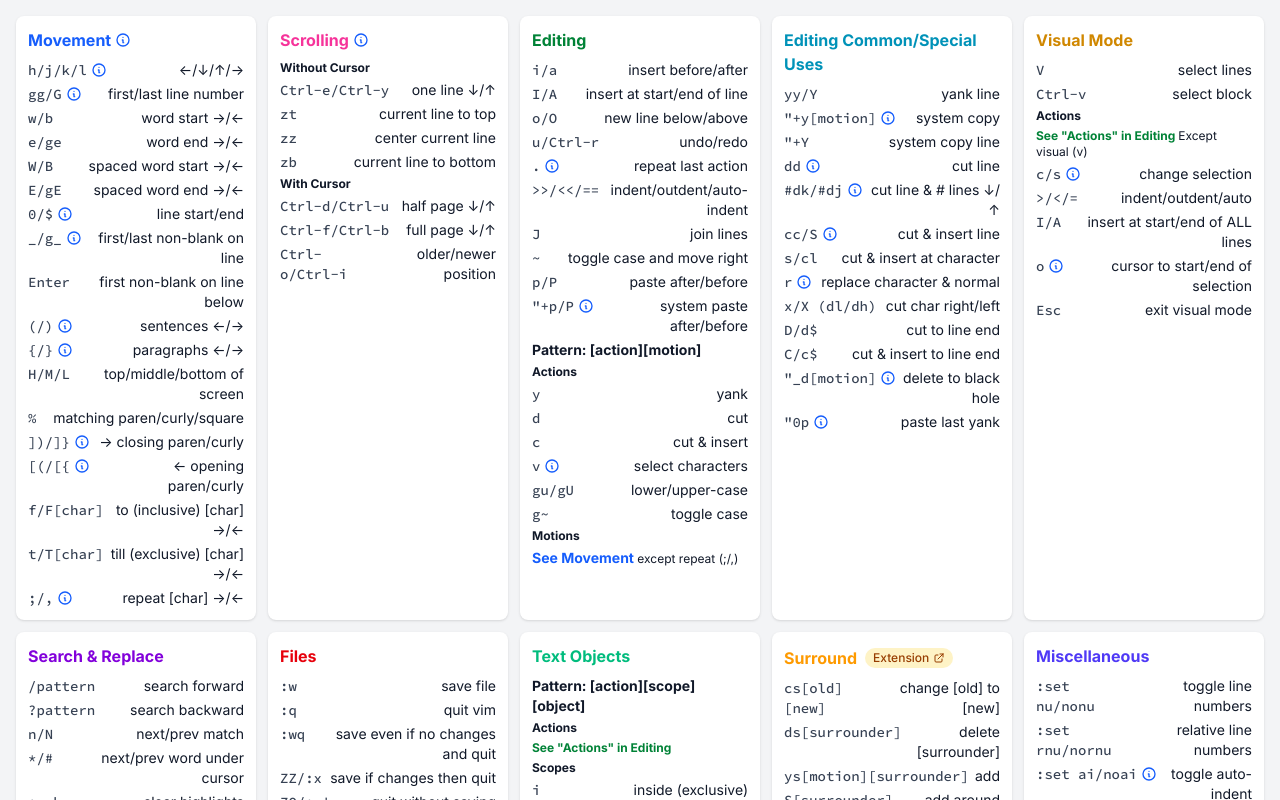
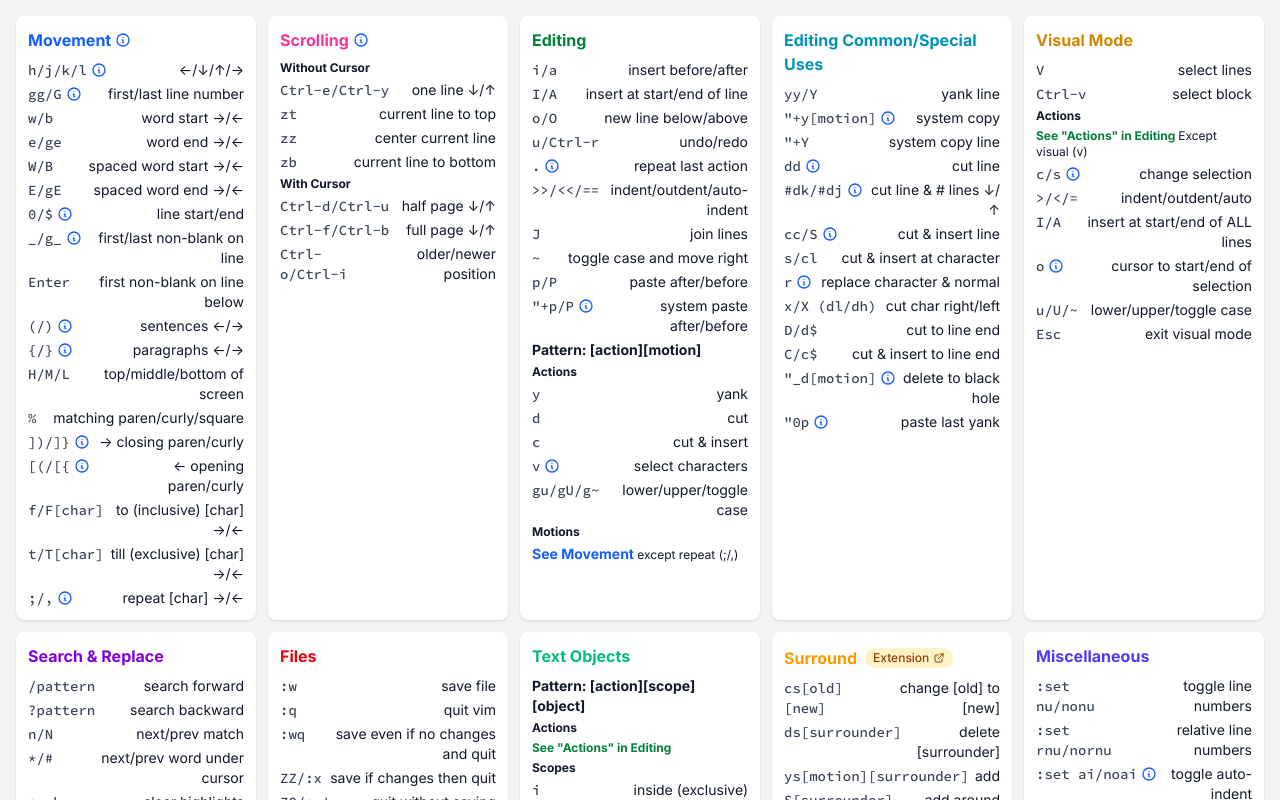
Before and after one commit to Noitidart/vim-cheats, a Next.js app: page / in a window 1280 px wide. Shown: the top 800 px of the page. Built offline with nearby package versions, Linux system fonts and the light colour scheme.

Commit message:
Combine case commands to one line and add visual mode shortcuts

```diff
--- a/pages/index.tsx
+++ b/pages/index.tsx
@@ -236,8 +236,7 @@ const sections: Section[] = [
           ]
         }
       ],
-      ['gu/gU', 'lower/upper-case'],
-      ['g~', 'toggle case'],
+      ['gu/gU/g~', 'lower/upper/toggle case'],
       ['Motions', '', { isText: true, commandColorClass: 'font-bold' }],
       [
         <>
@@ -400,6 +399,7 @@ const sections: Section[] = [
           ]
         }
       ],
+      ['u/U/~', 'lower/upper/toggle case'],
       ['Esc', 'exit visual mode']
     ]
   },
```
